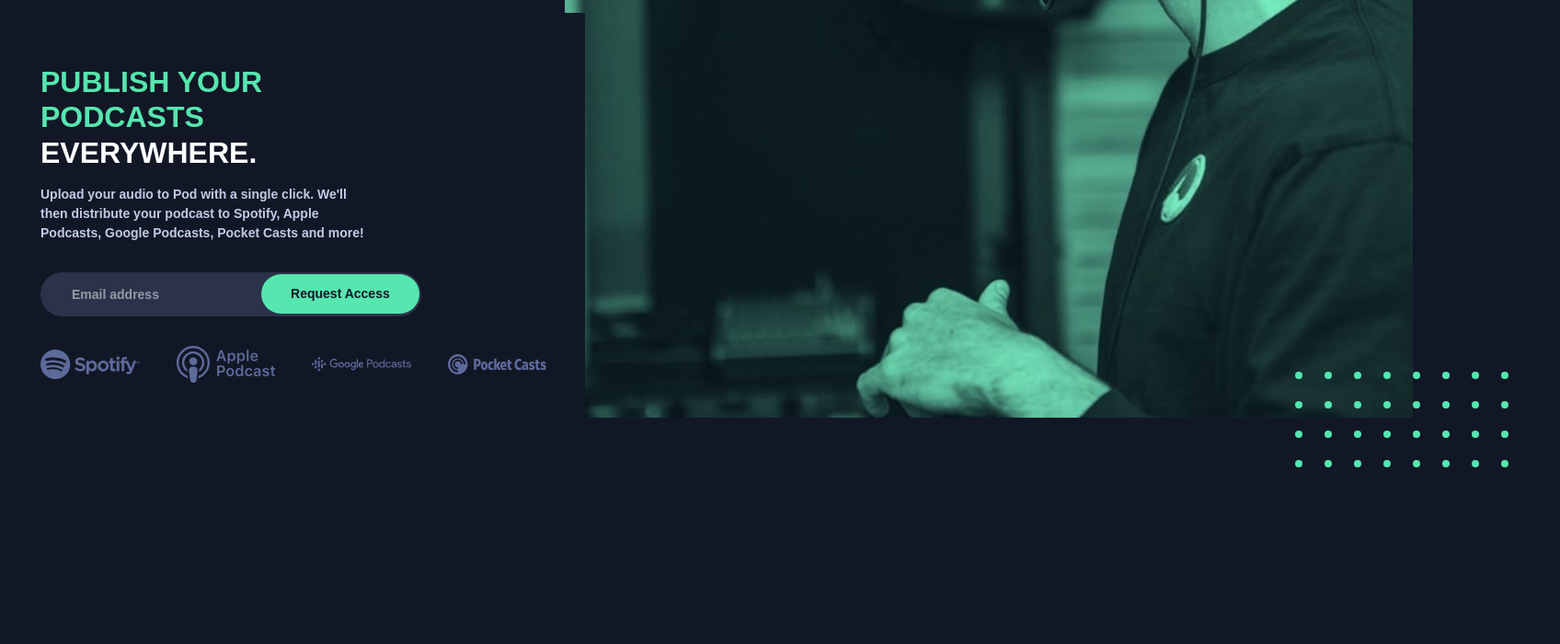
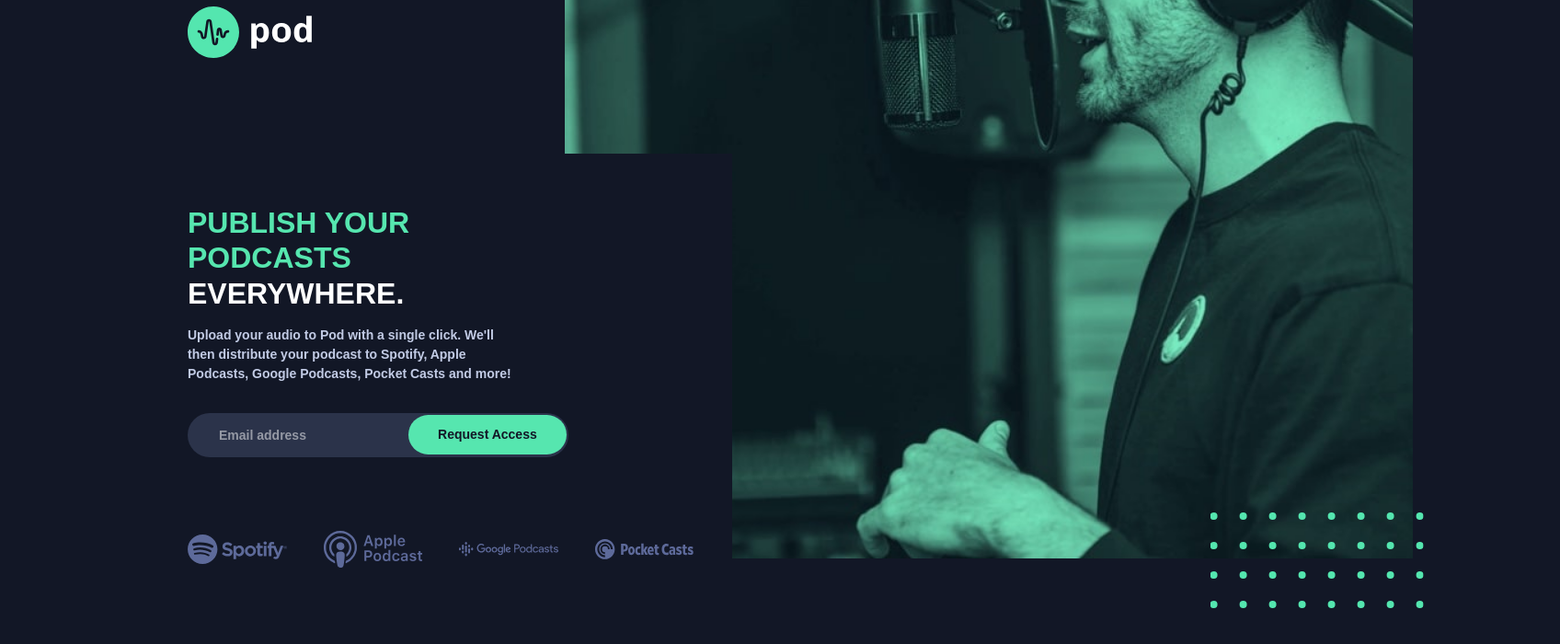
Before and after one commit to pettik/FrontendMentor--pod-request-access-landing-page, a plain HTML site: page index.html in a window 1536 px wide. Shown: the part 346-1046 px from the top of the page at 92% size, 1696 px wide, since content can reach past the window. Before the commit the page ends 950 px from the top, so only its background shows below. Drawn offline with Linux system fonts and the light colour scheme; a web font is replaced by a local one.

Commit message:
Update style.css

```diff
--- a/assets/css/style.css
+++ b/assets/css/style.css
@@ -11,7 +11,7 @@
   --clr-neutral-100a: hsla(0, 0%, 100%, 0.5);
   --clr-red-500: hsl(0, 96%, 61%);
 
-  --ff-base: "Chivo", sans-serif;
+  --ff-base: 'Chivo', sans-serif;
 
   --fs-32: 2rem;
 
@@ -275,7 +275,6 @@
     margin: initial;
     align-items: flex-start;
     padding: 2.75rem;
-
     position: relative;
     z-index: 1;
   }
@@ -310,7 +309,7 @@
     width: var(--w-tablet);
   }
 
-  form input[type="email"] {
+  form input[type='email'] {
     width: var(--w-tablet);
   }
 
@@ -331,7 +330,7 @@
 
   .logos {
     order: 99;
-    margin-top: 2rem;
+    margin-top: 5rem;
     width: 34.375rem;
     gap: 2.5rem;
   }
@@ -339,6 +338,20 @@
   .pattern-dots {
     display: block;
     width: auto;
-    transform: translate(calc(100vw - 128px), -6rem);
+    transform: translate(calc(100vw - 128px), -9rem);
   }
 }
+
+@media screen and (min-width: 1440px) {
+  main {
+    margin-top: 9.5625rem;
+  }
+  .content {
+    margin-left: 10rem;
+    margin-right: 10rem;
+  }
+
+  .pattern-dots {
+    transform: translate(calc(100vw - 95%), -9rem);
+  }
+}
```
